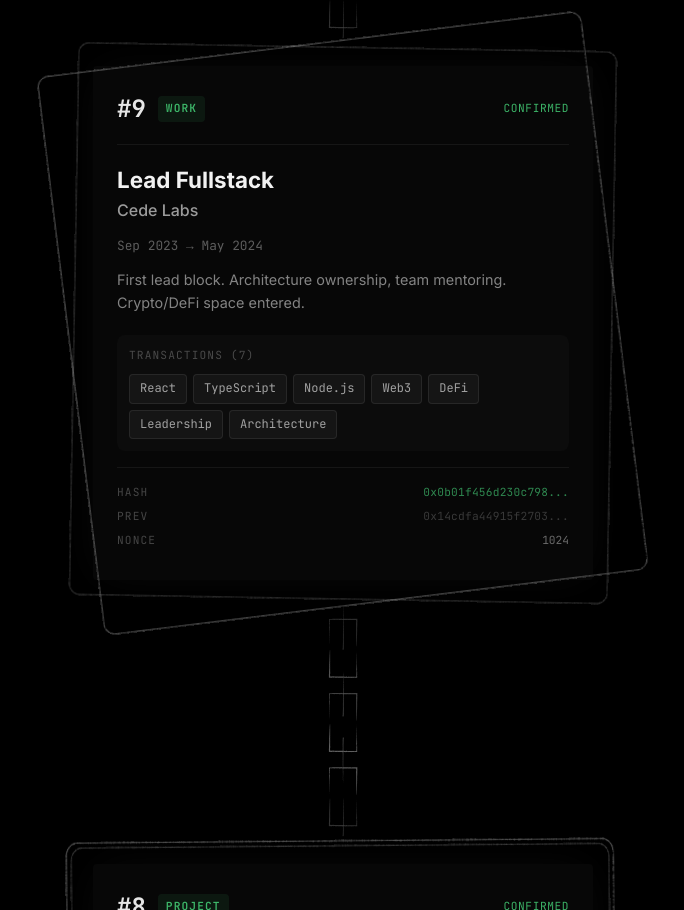
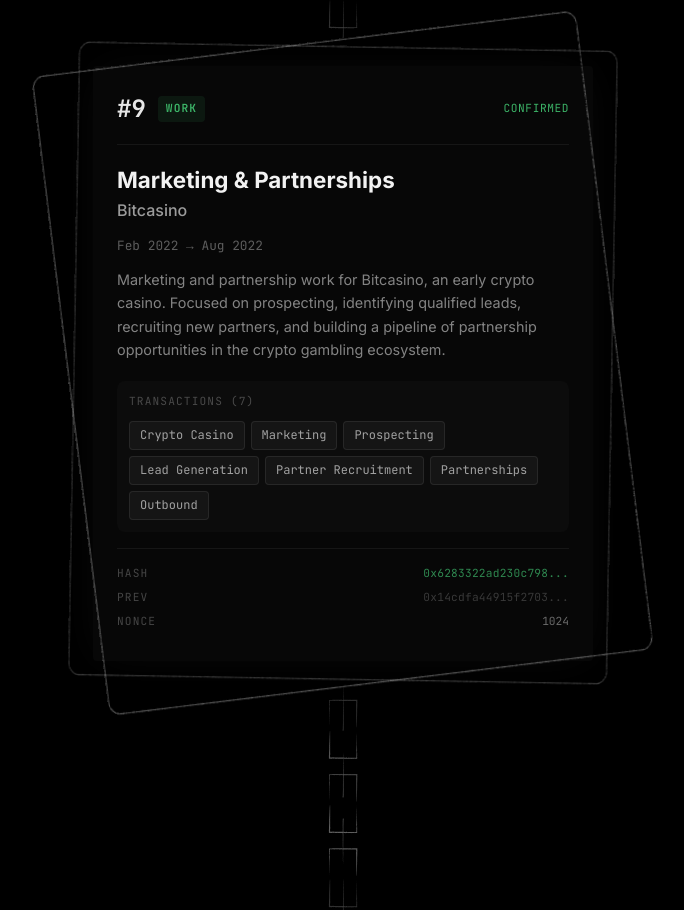
Before and after one commit to swdiscordia/cv-2026, a React (Vite) app: page / in a window 1280 px wide. Shown: the part 2543-3453 px from the top of the page, without its empty margins (297-981 px from the left). Built offline with nearby package versions, Linux system fonts and the light colour scheme.

Commit message:
Update ninth block to Bitcasino marketing role

```diff
--- a/src/data/chain.ts
+++ b/src/data/chain.ts
@@ -166,14 +166,14 @@
   {
     id: 'block-9',
     index: 9,
-    timestamp: { start: 'Sep 2023', end: 'May 2024' },
-    title: 'Lead Fullstack',
-    company: 'Cede Labs',
-    location: 'Remote',
+    timestamp: { start: 'Feb 2022', end: 'Aug 2022' },
+    title: 'Marketing & Partnerships',
+    company: 'Bitcasino',
+    location: 'Crypto Casino',
     type: 'work',
-    description: 'First lead block. Architecture ownership, team mentoring. Crypto/DeFi space entered.',
-    transactions: createTransactions(['React', 'TypeScript', 'Node.js', 'Web3', 'DeFi', 'Leadership', 'Architecture']),
-    hash: generateHash('cedelabs-2023-2024'),
+    description: 'Marketing and partnership work for Bitcasino, an early crypto casino. Focused on prospecting, identifying qualified leads, recruiting new partners, and building a pipeline of partnership opportunities in the crypto gambling ecosystem.',
+    transactions: createTransactions(['Crypto Casino', 'Marketing', 'Prospecting', 'Lead Generation', 'Partner Recruitment', 'Partnerships', 'Outbound']),
+    hash: generateHash('bitcasino-marketing-partnerships-2022'),
     previousHash: generateHash('solturtle-founder-2021'),
     nonce: 1024,
     confirmed: true,
@@ -189,7 +189,7 @@
     description: 'Memecoin launchpad on Abstract. Tech, design, and marketing. Building at the intersection of crypto culture and product.',
     transactions: createTransactions(['React', 'TypeScript', 'Web3', 'Abstract', 'Design', 'Marketing', 'Memecoin']),
     hash: generateHash('dailymemecorp-2024'),
-    previousHash: generateHash('cedelabs-2023-2024'),
+    previousHash: generateHash('bitcasino-marketing-partnerships-2022'),
     nonce: 4269,
     confirmed: true,
     link: 'https://x.com/dailymemecorp',
```
Also changed, not shown: src/data/journey.ts (+8 -9 lines), 1 other file (tests, documents, lock files or other folders).
